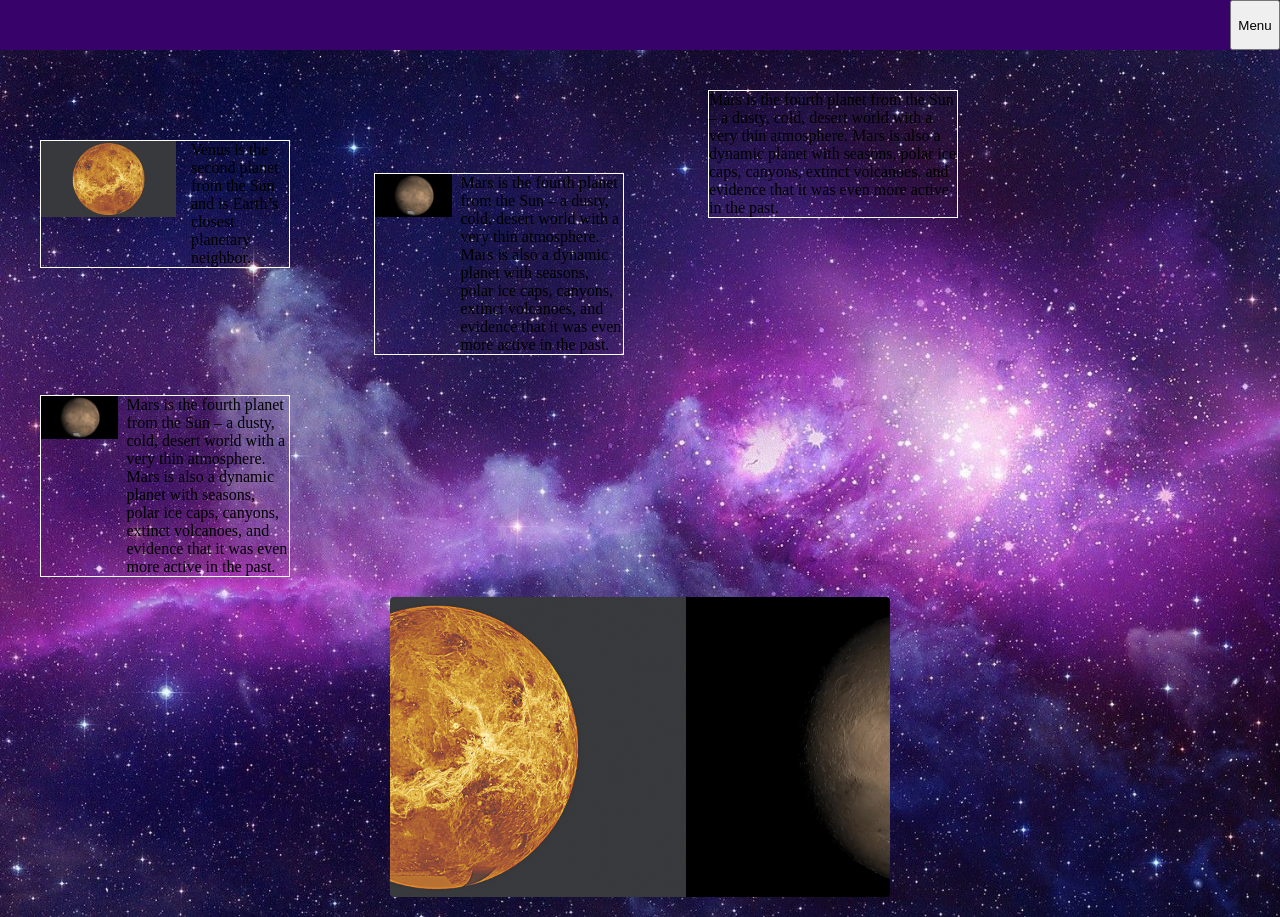
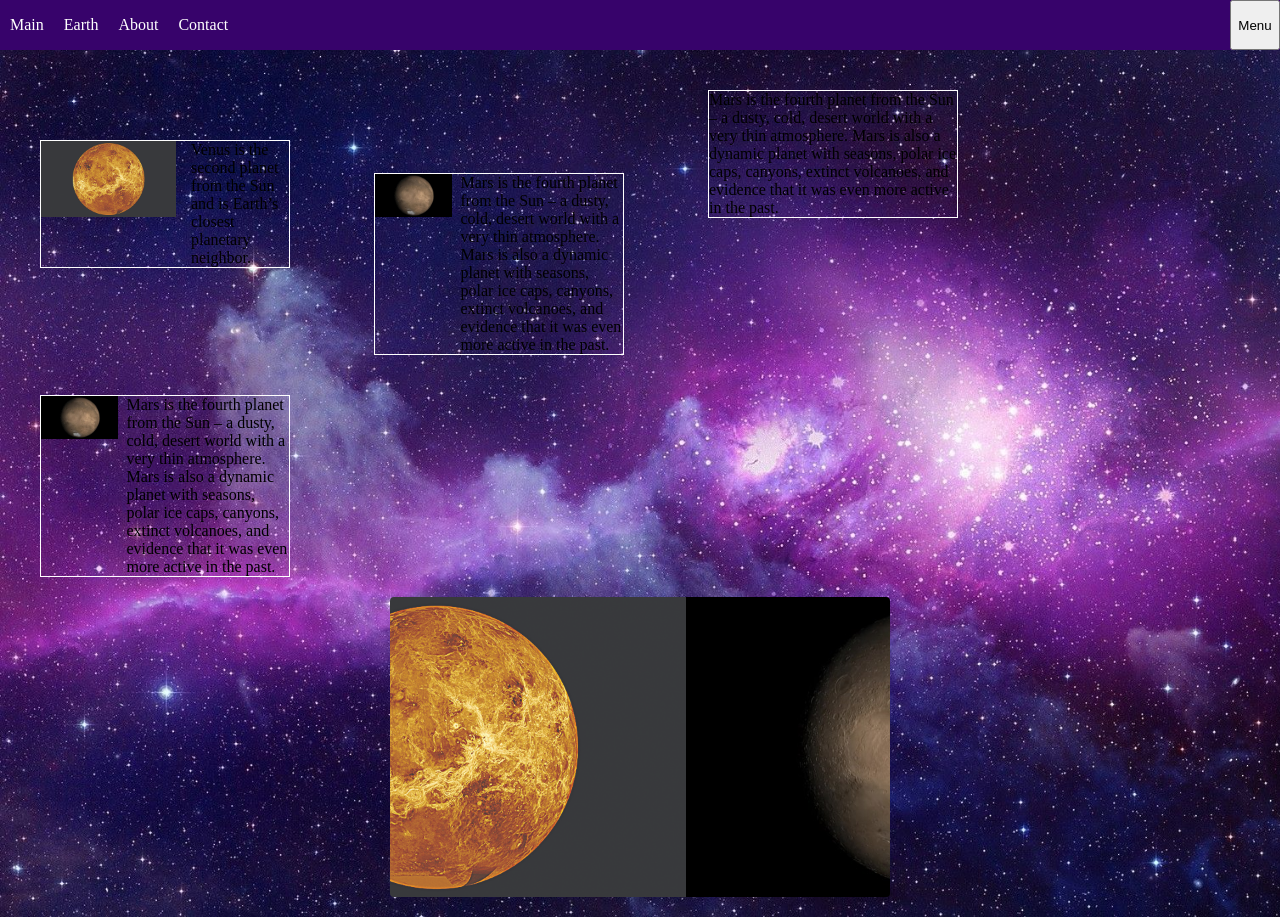
Before and after one commit to gakhuta/Planets, a plain HTML site: page index.html in a window 1280 px wide. Shown: the top 917 px of the page. Drawn offline with Linux system fonts and the light colour scheme.

Commit message:
added changes

```diff
--- a/css/style.css
+++ b/css/style.css
@@ -27,7 +27,23 @@ nav {
     height: 50px;
     background: #37036b;
     display: flex;
-    justify-content: flex-end;
+    justify-content: space-between;
+}
+
+nav ul {
+    display: flex;
+    align-items: center;
+    justify-content: center;
+    height: 50px;
+}
+
+nav ul li {
+    margin: 0px 10px;
+    cursor: pointer;
+}
+
+nav ul li a {
+    color: white;
 }
 
 nav .menu-btn {
--- a/planets.html
+++ b/index.html
@@ -10,12 +10,18 @@
 <body class="planets">
   <header>
     <nav id="nav">
+      <ul>
+        <li><a href="main.html">Main</a></li>
+        <li><a href="earth.html">Earth</a></li>
+        <li><a href="about.html">About</a></li>
+        <li><a href="contact.html">Contact</a></li>
+      </ul>
       <button class="menu-btn">Menu</button>
     </nav>
   </header>
 
   <div class="slider">
-    <a href="./register.html">Register / Login</a>
+    <a class="register-btn" href="./register.html">Register / Login</a>
   </div>
 
   <main>
--- a/js/script.js
+++ b/js/script.js
@@ -4,3 +4,8 @@ let slider = document.querySelector('.slider')
 menuBtn.addEventListener ('click', () => {
     slider.classList.toggle('active')
 })
+
+if (localStorage.getItem('LS_values')) {
+    let values = JSON.parse(localStorage.getItem('LS_values'))
+    document.querySelector('.register-btn').textContent = `Welcome back ${values.usr}!`
+}
```
